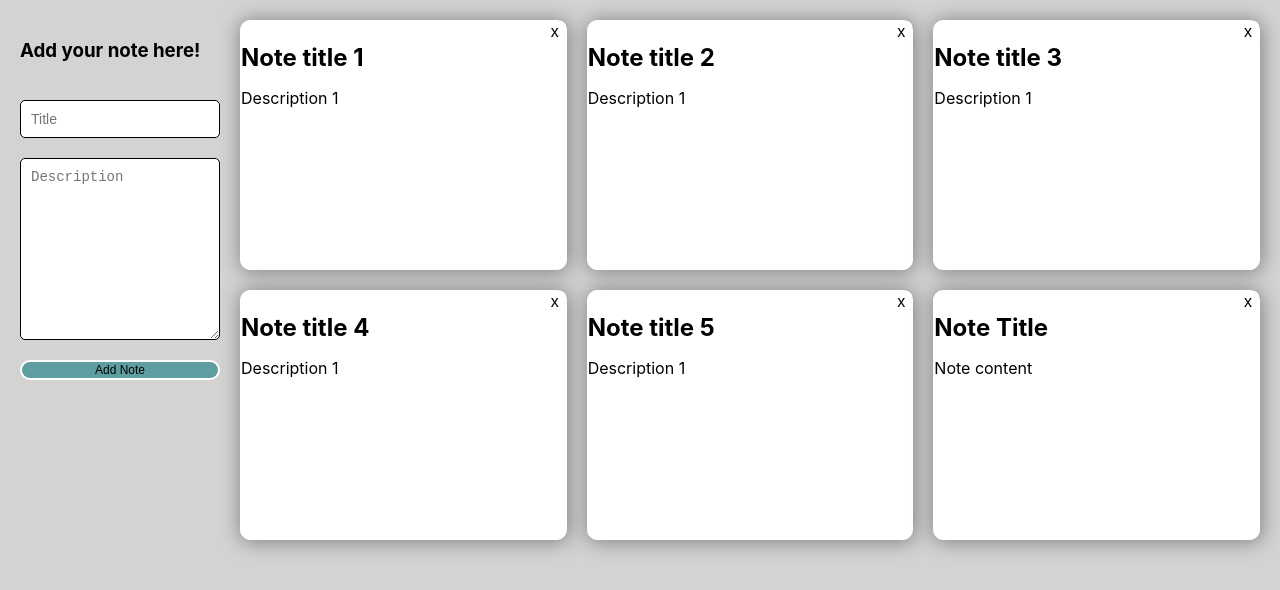
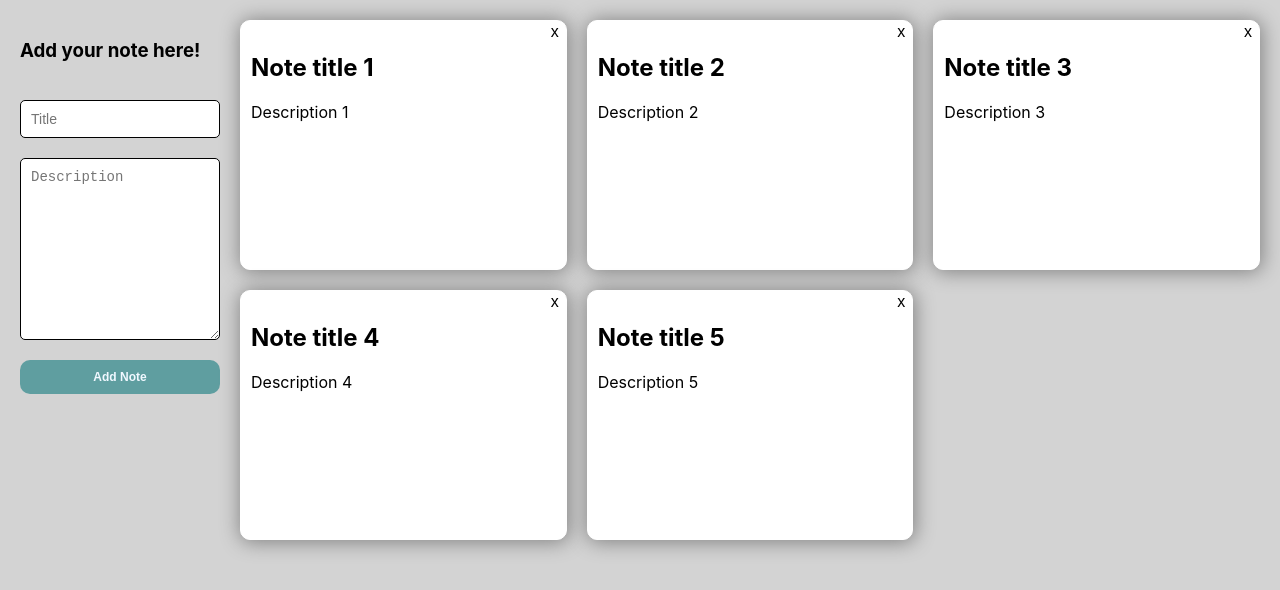
Before and after one commit to PattiyaY/Notes-app, a React (Create React App) app: page / in a window 1280 px wide. Shown: the top 590 px of the page. Built offline with nearby package versions, Linux system fonts and the light colour scheme.

Commit message:
add and edit notes

```diff
--- a/src/App.css
+++ b/src/App.css
@@ -24,14 +24,17 @@ input {
   font-size: 14px;
 }
 
-.add-note {
+.note-form button {
+  font-size: 12px;
+  color: aliceblue;
+  font-weight: bolder;
+  border-radius: 10px;
+  padding: 10px;
+  border: 0;
   background-color: cadetblue;
-  border-radius: 10px;
-  border: solid 2px white;
-  font-size: 12px;
 }
 
-.add-note:hover {
+.note-form button:hover {
   background-color: teal;
   cursor: pointer;
 }
@@ -56,6 +59,7 @@ input {
 }
 
 .note-item {
+  cursor: pointer;
   display: flex;
   flex-direction: column;
   border-radius: 10px;
@@ -69,20 +73,22 @@ input {
   justify-content: flex-end;
 }
 
-.del-note {
-  background-color: rgb(190, 71, 71);
+.notes-grid button {
+  font-size: 16px;
   border: solid 1px white;
-  font-size: 16px;
+  border-radius: 10px;
   background: transparent;
   max-width: fit-content;
-  border-radius: 5px;
 }
 
-.del-note:hover {
+.notes-grid button:hover {
   background-color: red;
   cursor: pointer;
 }
 
 h2 {
-  margin: 0;
+  margin: 10px;
 }
+p {
+  margin: 10px;
+}
--- a/src/App.tsx
+++ b/src/App.tsx
@@ -1,4 +1,4 @@
-import { useState } from "react";
+import React, { useState } from "react";
 import "./App.css";
 
 // Create new type and specific the type of each properties
@@ -19,31 +19,100 @@ const App = () => {
     {
       id: 2,
       title: "Note title 2",
-      description: "Description 1",
+      description: "Description 2",
     },
     {
       id: 3,
       title: "Note title 3",
-      description: "Description 1",
+      description: "Description 3",
     },
     {
       id: 4,
       title: "Note title 4",
-      description: "Description 1",
+      description: "Description 4",
     },
     {
       id: 5,
       title: "Note title 5",
-      description: "Description 1",
+      description: "Description 5",
     },
   ]);
 
+  // State variable
   const [title, setTitle] = useState("");
   const [description, setDescription] = useState("");
 
+  const [selectedNote, setSelectedNoted] = useState<Note | null>(null);
+
+  const handleNoteClick = (note: Note) => {
+    setSelectedNoted(note);
+    setTitle(note.title);
+    setDescription(note.description);
+  };
+
+  const handleAddNote = (event: React.FormEvent) => {
+    event.preventDefault();
+    //Check retrieve value
+    // console.log("title: ", title);
+    // console.log("description: ", description);
+
+    const newNote: Note = {
+      id: notes.length + 1,
+      title: title,
+      description: description,
+    };
+
+    //Update array insert new note and also keep old notes
+    setNotes([newNote, ...notes]);
+
+    // Set Title, Description
+    setTitle("");
+    setDescription("");
+  };
+
+  const handleUpdateNote = (event: React.FormEvent) => {
+    event.preventDefault();
+
+    if (!selectedNote) {
+      return;
+    }
+
+    //Update note information
+    const updateNote: Note = {
+      id: selectedNote.id,
+      title: title,
+      description: description,
+    };
+
+    //Update specific note in the note list
+    const updateNotesList = notes.map((note) =>
+      note.id === selectedNote.id ? updateNote : note
+    );
+
+    //Update list
+    setNotes(updateNotesList);
+
+    //Set to default
+    setTitle("");
+    setDescription("");
+    setSelectedNoted(null);
+  };
+
+  const handleCancel = () => {
+    //Set to default
+    setTitle("");
+    setDescription("");
+    setSelectedNoted(null);
+  };
+
   return (
     <div className="app-container">
-      <form className="note-form">
+      <form
+        className="note-form"
+        onSubmit={(event) =>
+          selectedNote ? handleUpdateNote(event) : handleAddNote(event)
+        }
+      >
         <h3>Add your note here!</h3>
         <input
           value={title}
@@ -51,33 +120,36 @@ const App = () => {
           placeholder="Title"
           required
         />
-        <textarea placeholder="Description" rows={10} required />
+        <textarea
+          value={description}
+          onChange={(event) => setDescription(event.target.value)}
+          placeholder="Description"
+          rows={10}
+          required
+        />
 
-        <button className="add-note" type="submit">
-          Add Note
-        </button>
+        {selectedNote ? (
+          <div className="edit-button">
+            <button type="submit">Save</button>
+            <button type="submit" onClick={handleCancel}>
+              Cancel
+            </button>
+          </div>
+        ) : (
+          <button type="submit">Add Note</button>
+        )}
       </form>
+
       <div className="notes-grid">
         {notes.map((note) => (
-          <div className="note-item">
+          <div className="note-item" onClick={() => handleNoteClick(note)}>
             <div className="notes-header">
-              <button className="del-note" type="submit">
-                x
-              </button>
+              <button type="submit">x</button>
             </div>
             <h2>{note.title}</h2>
             <p>{note.description}</p>
           </div>
         ))}
-        <div className="note-item">
-          <div className="notes-header">
-            <button className="del-note" type="submit">
-              x
-            </button>
-          </div>
-          <h2>Note Title</h2>
-          <p>Note content</p>
-        </div>
       </div>
     </div>
   );
```
